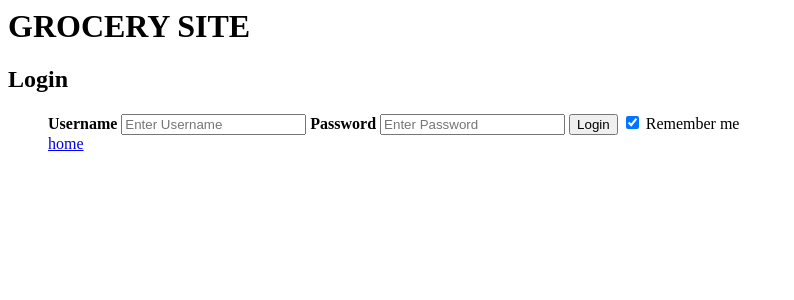
After one commit to rongrongwei/grocery-site, a Django app: page /login/ in a window 1280 px wide. The commit adds this page. Shown: the top 300 px of the page, without its empty margins (0-794 px from the left). Run offline with Django 3.2, Linux system fonts and the light colour scheme.

Commit message:
Login page added

```diff
--- a/grocerysite/grocerysite/templates/index.html
+++ b/grocerysite/grocerysite/templates/index.html
@@ -3,4 +3,5 @@
 LINKS:
 <ul>
     <li><a href="/search">search</a></li>
+    <li><a href="/login">login</a></li>
 </ul>
--- /dev/null
+++ b/grocerysite/grocerysite/templates/login.html
@@ -0,0 +1,21 @@
+<h1>GROCERY SITE</h1>
+<h2>Login</h2>
+<ul>
+<div class="container">
+  <label for="uname"><b>Username</b></label>
+  <input type="text" placeholder="Enter Username" name="uname" required>
+
+  <label for="psw"><b>Password</b></label>
+  <input type="password" placeholder="Enter Password" name="psw" required>
+
+  <button type="submit">Login</button>
+  <label>
+    <input type="checkbox" checked="checked" name="remember"> Remember me
+  </label>
+  <br>
+  <label>
+    <a href="../">home</a>
+  </label>
+
+</div>
+</ul>
--- a/grocerysite/grocerysite/urls.py
+++ b/grocerysite/grocerysite/urls.py
@@ -21,6 +21,7 @@ from grocerysite import views
 urlpatterns = [
     path('admin/', admin.site.urls),
     path('', views.index, name='index'),
+    path('login/', views.login, name='login'),
     path('search/', views.search, name='search'),
     path('search_result/<str:search_parameter>', views.search_result, name='results'),
 ]
--- a/grocerysite/grocerysite/views.py
+++ b/grocerysite/grocerysite/views.py
@@ -9,6 +9,9 @@ def index(request):
 def search(request):
     return render(request, "search.html")
 
+def login(request):
+    return render(request, "login.html")
+
 def search_result(request, search_parameter):
     query1 = Product.objects.filter(product_description__icontains=search_parameter)
     query2 = Product.objects.filter(product_name__icontains=search_parameter)
```
Also changed, not shown: 1 other file.
